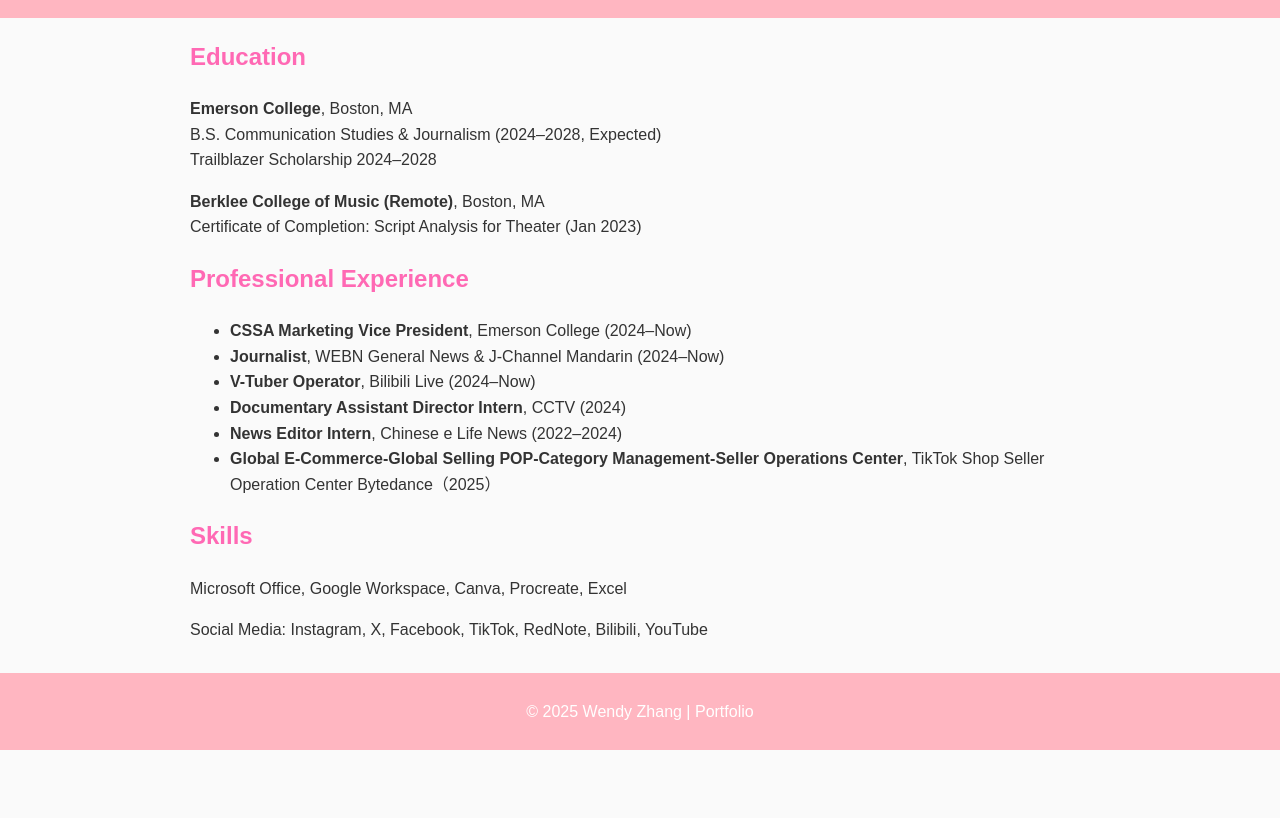
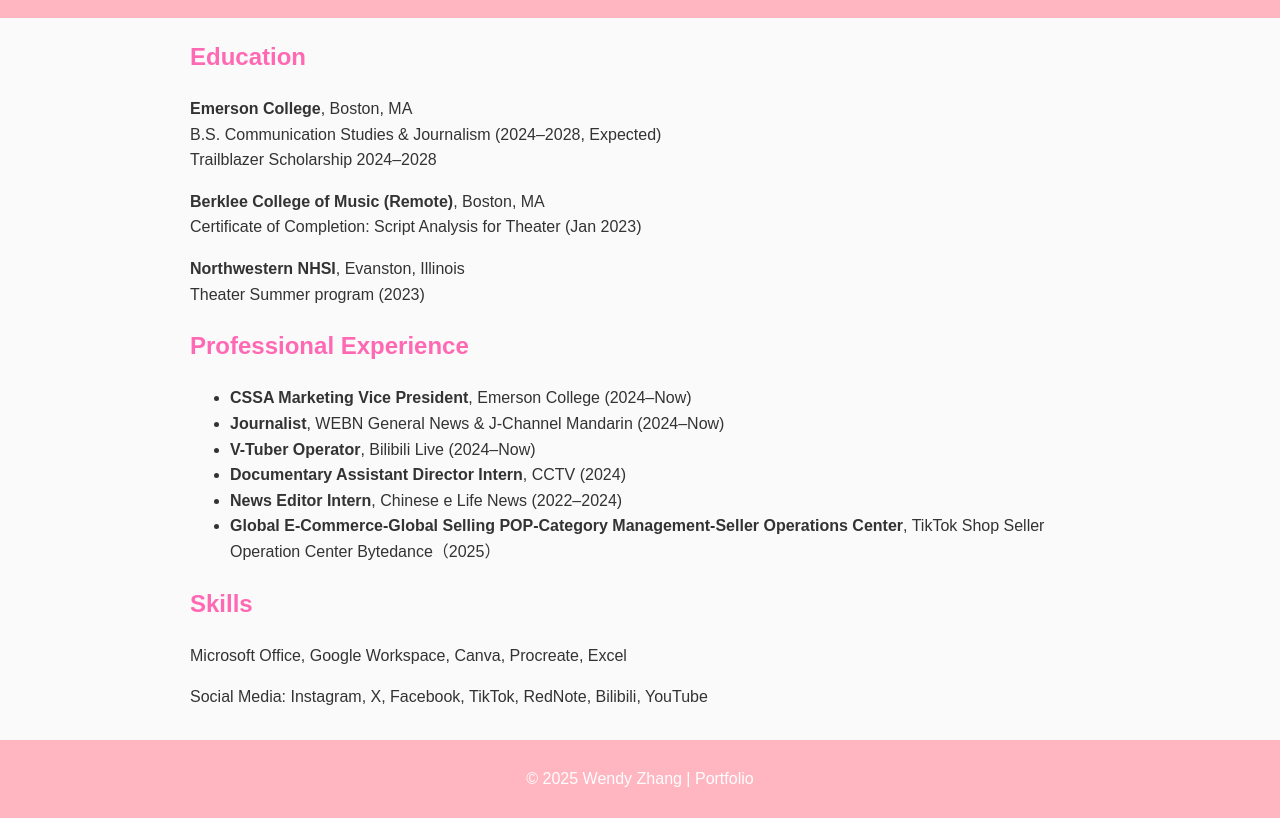
Before and after one commit to buliyouxing-cmd/wendy-profile, a plain HTML site: page resume.html in a window 1280 px wide. Shown: the part 91-909 px from the top of the page. Before the commit the page ends 841 px from the top, so only its background shows below. Drawn offline with Linux system fonts and the light colour scheme.

Commit message:
Update resume.html

```diff
--- a/resume.html
+++ b/resume.html
@@ -25,6 +25,9 @@
     <p><strong>Berklee College of Music (Remote)</strong>, Boston, MA<br>
     Certificate of Completion: Script Analysis for Theater (Jan 2023)</p>
 
+    <p><strong>Northwestern NHSI</strong>, Evanston, Illinois<br>
+    Theater Summer program (2023)</p>
+
     <h2>Professional Experience</h2>
     <ul>
       <li><strong>CSSA Marketing Vice President</strong>, Emerson College (2024–Now)</li>
```
